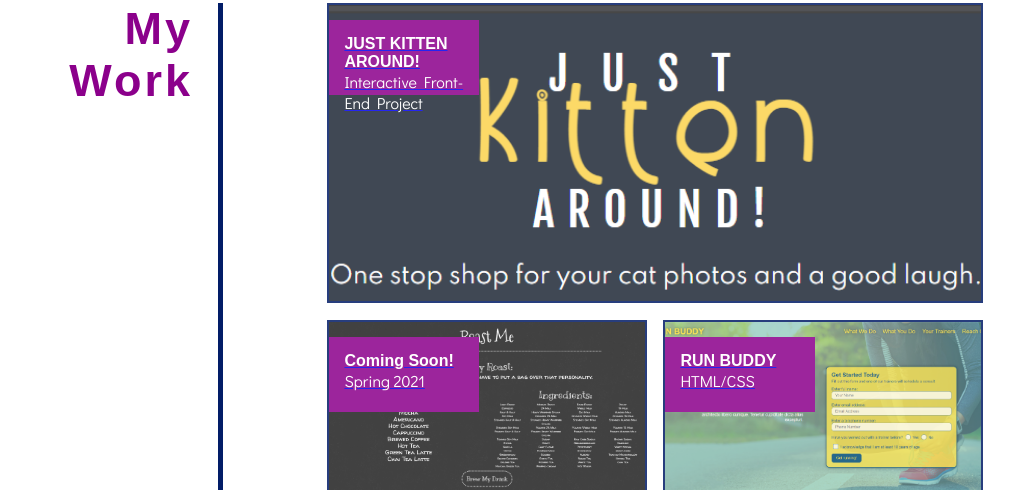
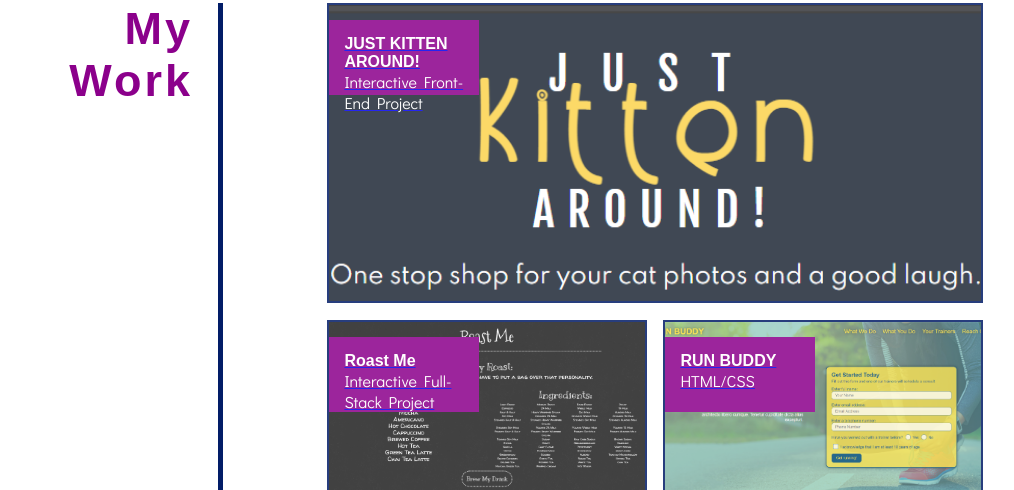
Before and after one commit to rwyland189/professional-portfolio, a plain HTML site: page index.html in a window 1280 px wide. Shown: the part 961-1451 px from the top of the page, without its empty margins (129-1143 px from the left). Drawn offline with Linux system fonts and the light colour scheme; a web font is replaced by a local one.

Commit message:
update title of roast me on my work section

```diff
--- a/index.html
+++ b/index.html
@@ -67,8 +67,8 @@
 
                     <a href="https://gentle-wildwood-31451.herokuapp.com/" target="_blank" class="flex-item roast-me">
                         <div>
-                            <h4>Coming Soon!</h4>
-                            <span>Spring 2021</span>
+                            <h4>Roast Me</h4>
+                            <span>Interactive Full-Stack Project</span>
                         </div>
                     </a>
 
```
